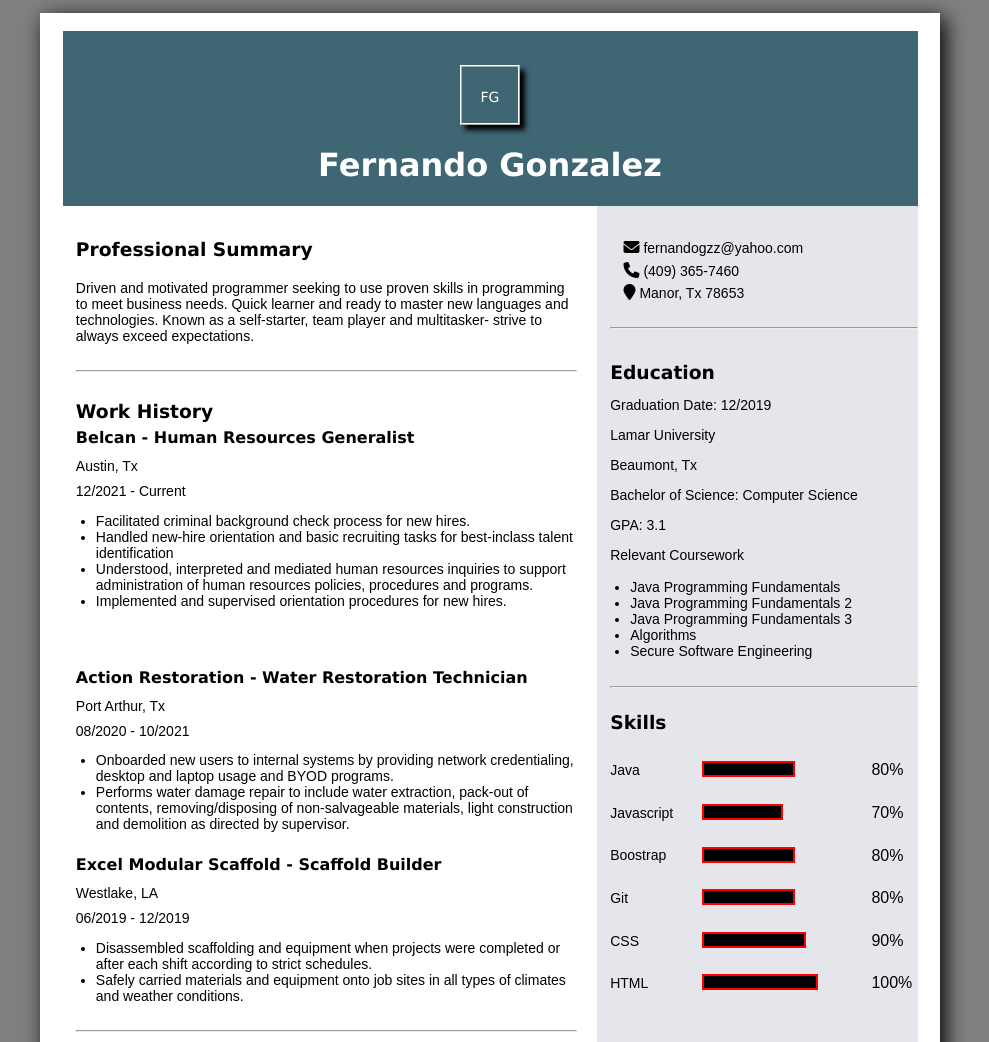
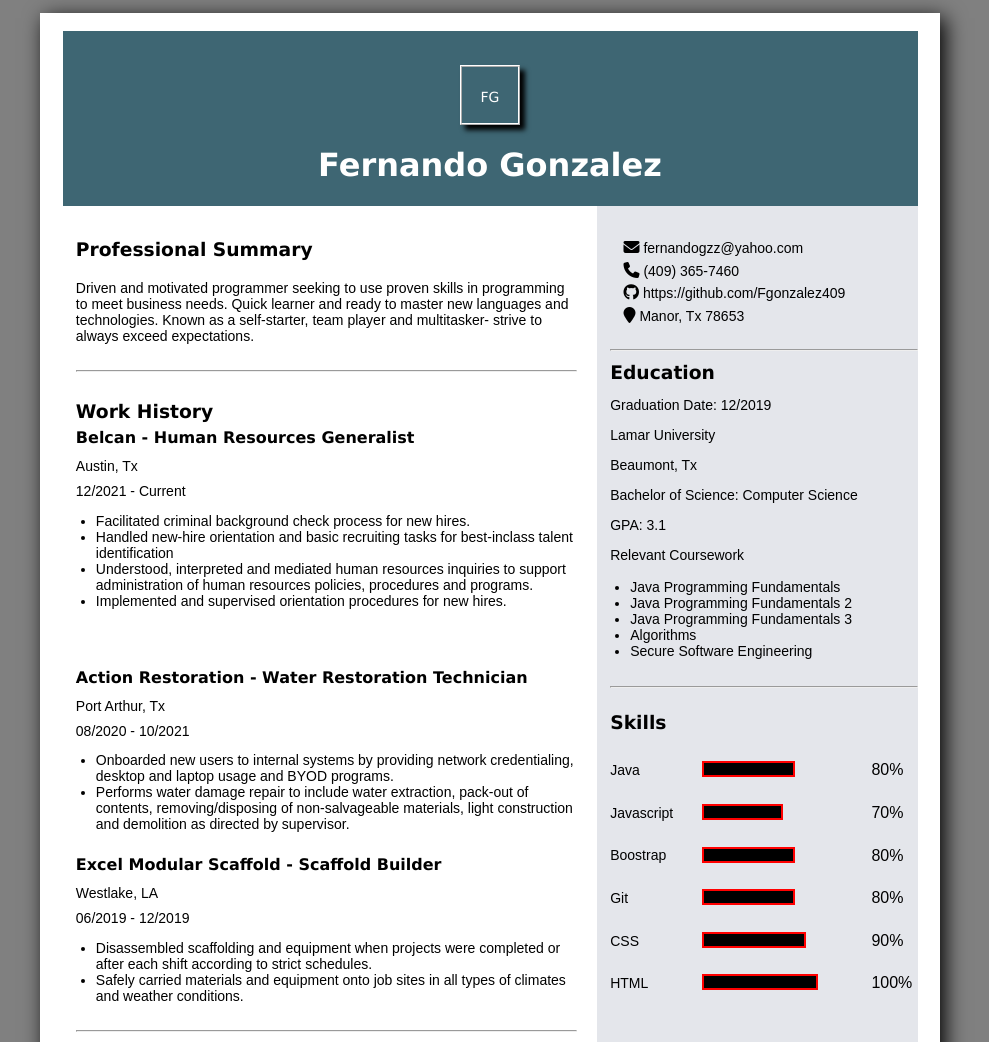
Before and after one commit to Fgonzalez409/Resume, a plain HTML site: page index.html in a window 1280 px wide. Shown: the top 1042 px of the page, without its empty margins (150-1139 px from the left). Drawn offline with Linux system fonts and the light colour scheme.

Commit message:
minor edit in the resume

```diff
--- a/index.html
+++ b/index.html
@@ -95,6 +95,7 @@
                 <div id="contact-info">
                     <i class="fa-solid fa-envelope"><span id="contact-font"> fernandogzz@yahoo.com</span></i>
                     <i class="fa-solid fa-phone"><span id="contact-font"> (409) 365-7460</span></i>
+                    <i class="fa-brands fa-github"><span id="contact-font"> https://github.com/Fgonzalez409</span></i>
                     <i class="fa-solid fa-location-pin"><span id="contact-font"> Manor, Tx 78653</span></i>
                 </div>
                 <hr>
```
